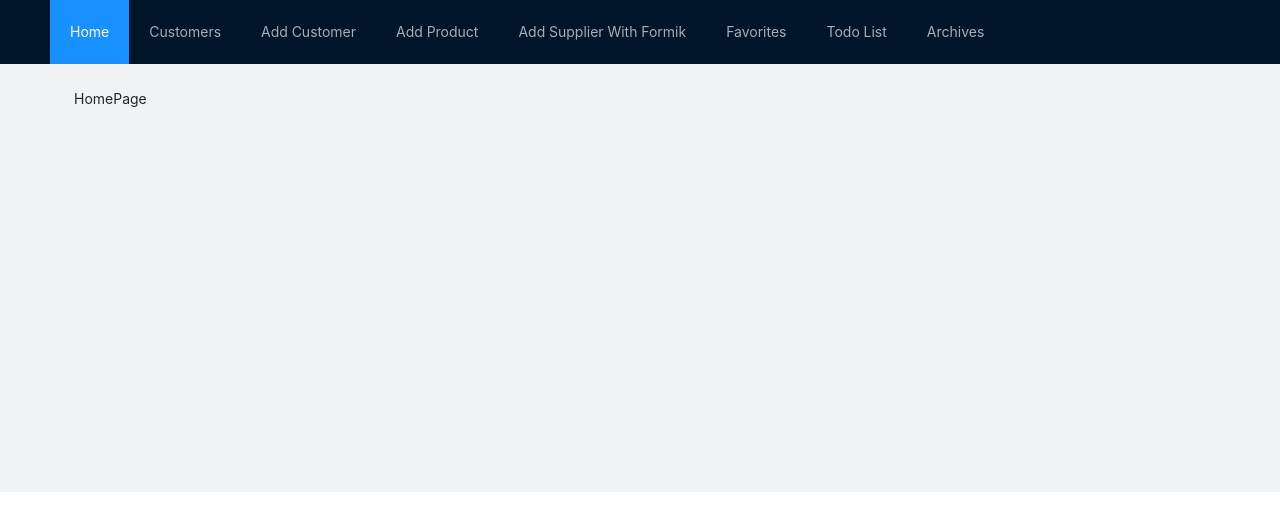
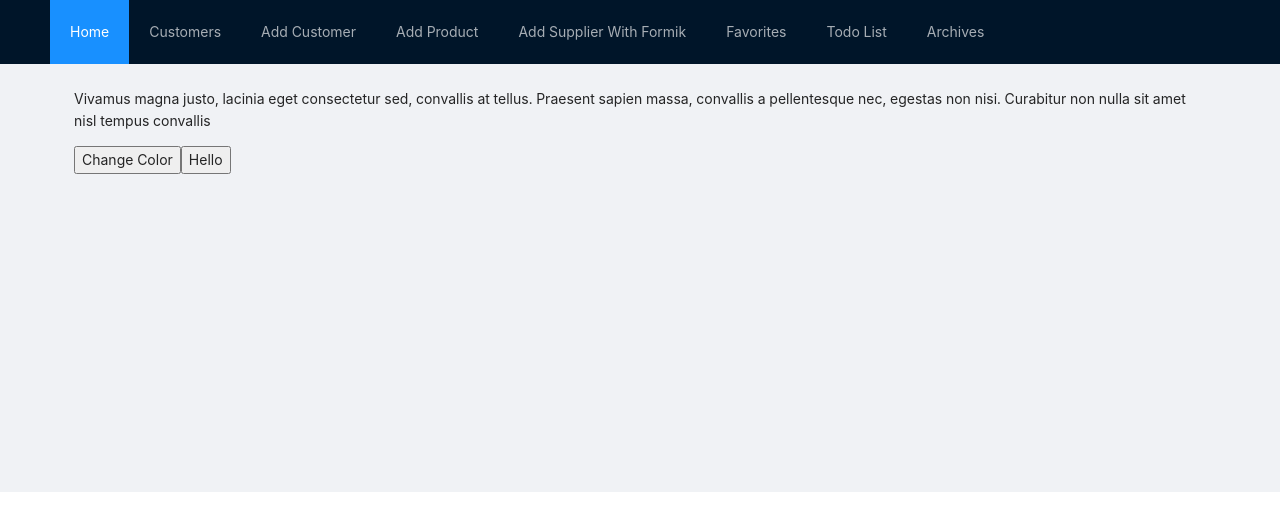
Before and after one commit to yakintech/techcareer-full-stack-part-2, a React (Create React App) app: page / in a window 1280 px wide. Shown: the top 530 px of the page. Built offline with nearby package versions, Linux system fonts and the light colour scheme.

Commit message:
ref hook and build folder

```diff
--- a/public/index.html
+++ b/public/index.html
@@ -35,5 +35,12 @@
   </div>
 
 </body>
+<script>
+
+  function hello(){
+      alert('Hello Harun')
+  }
+
+</script>
 
 </html>
--- a/src/routerSample/HomePage.js
+++ b/src/routerSample/HomePage.js
@@ -1,8 +1,29 @@
-import React from 'react'
+import React, { useRef, useState } from 'react'
 
 function HomePage() {
-  return (
-    <div>HomePage</div>
+
+  const [pColor, setcolor] = useState('');
+
+  let pRef = useRef();
+
+  const changeColor = () => {
+    // setcolor('tomato')
+
+    // document.getElementById('blog').style.color = 'tomato';
+    pRef.current.style.color = 'brown'
+
+  }
+
+
+
+
+  return (<>
+
+  <p ref={pRef} id='blog' style={{color:pColor}}>Vivamus magna justo, lacinia eget consectetur sed, convallis at tellus. Praesent sapien massa, convallis a pellentesque nec, egestas non nisi. Curabitur non nulla sit amet nisl tempus convallis</p>
+
+  <button onClick={() => changeColor()}>Change Color</button>
+  <button onClick={() => window.hello()}>Hello</button>
+  </>
   )
 }
 
```
